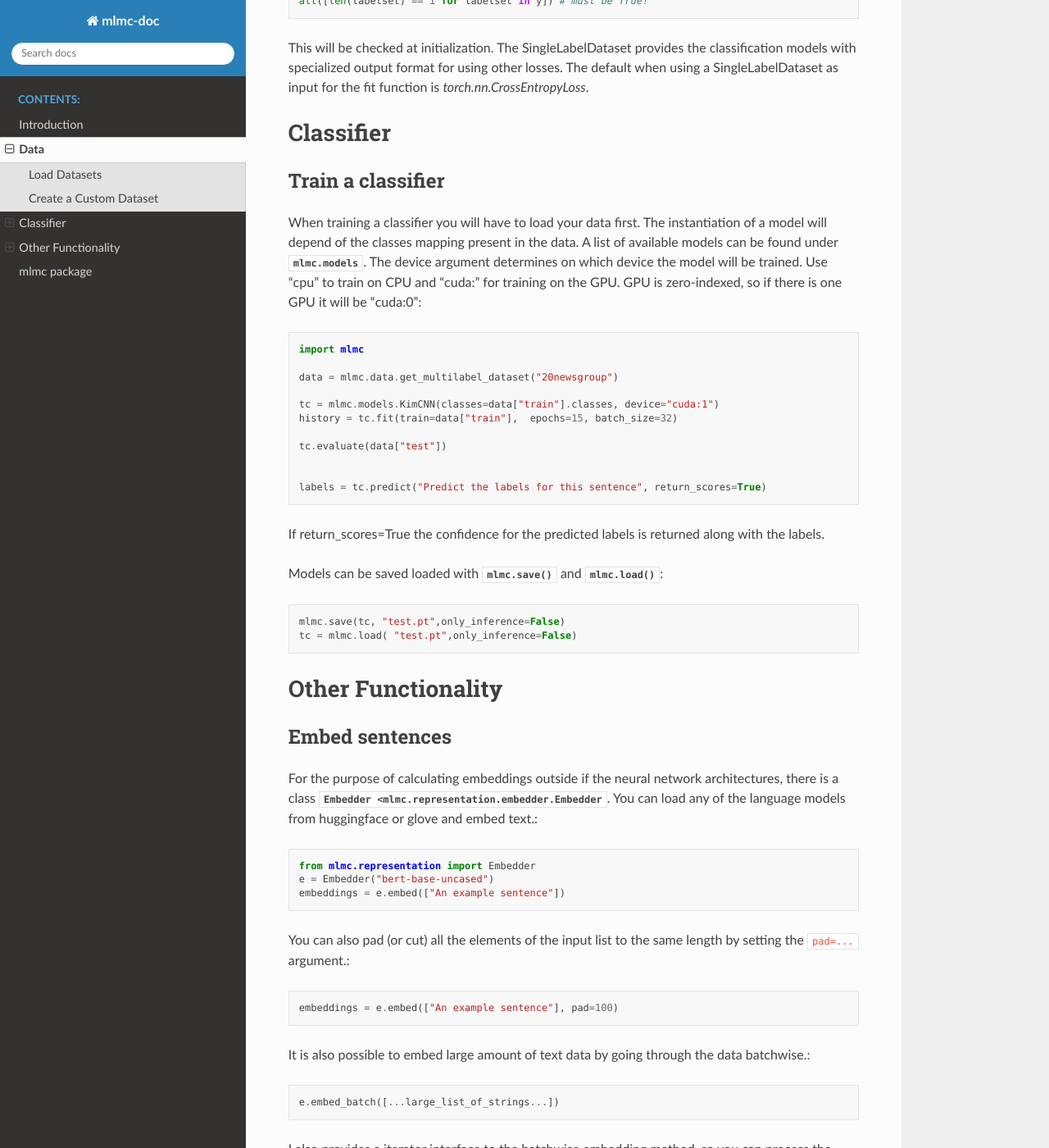
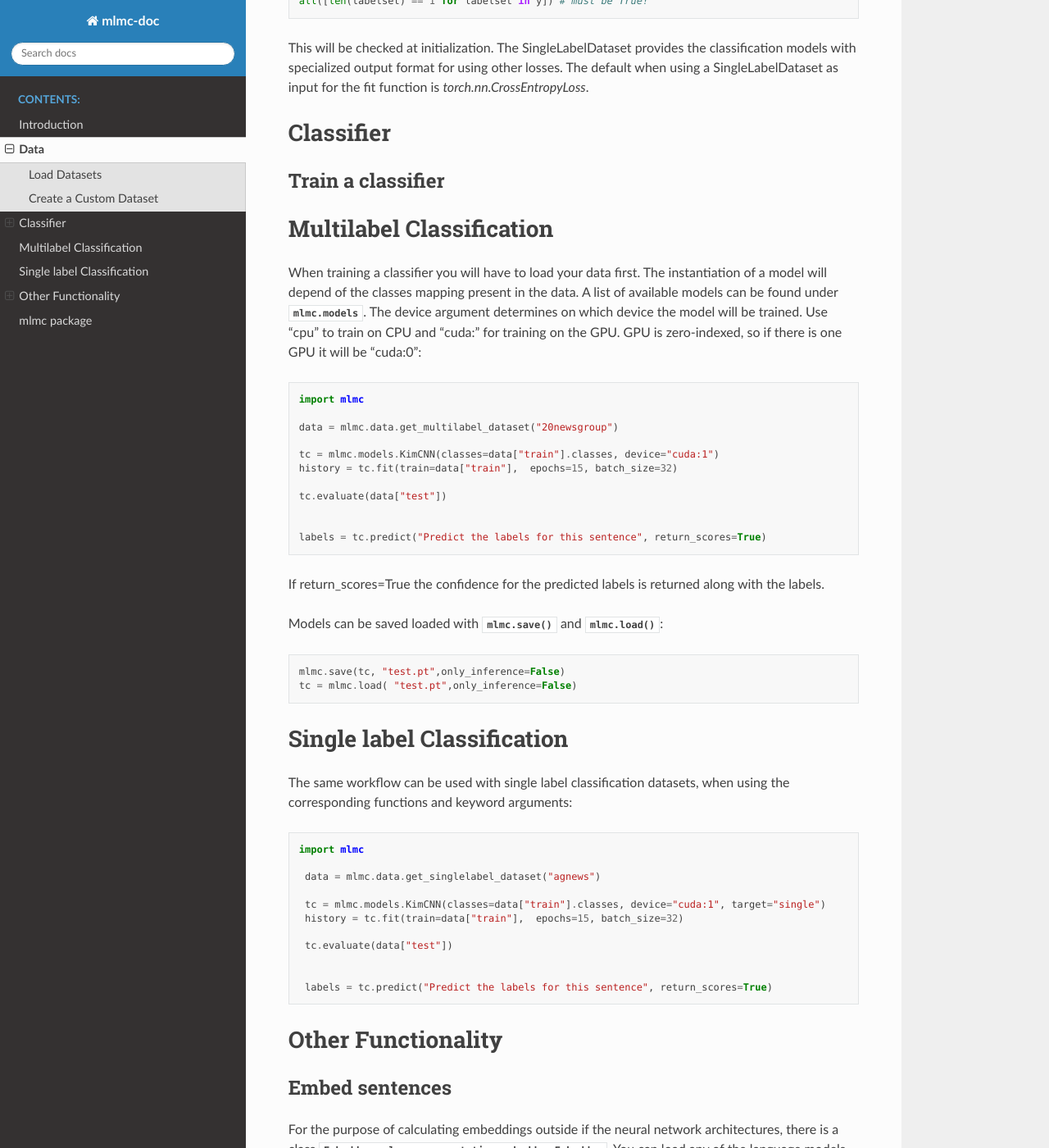
Before and after one commit to JaBorst/mlmc, a Sphinx documentation site: the page built from docs/example.rst, in a window 1280 px wide and 1400 px high, scrolled down 1403 px. Shown: the whole window at 82% size. Built offline with Sphinx 7.4.7 and the Read the Docs theme 2.0.0, drawn with Linux system fonts in a browser that asks for light colours.

Commit message:
Single label Example Documentation

```diff
--- a/docs/example.rst
+++ b/docs/example.rst
@@ -64,6 +64,8 @@ Classifier
 Train a classifier
 ___________________
 
+Multilabel Classification
+--------------------------
 When training a classifier you will have to load your data first. The instantiation of a model will depend of the
 classes mapping present in the data. A list of available models can be found under :py:mod:`mlmc.models`.
 The device argument determines on which device the model will be trained. Use "cpu" to train on CPU and "cuda:" for
@@ -88,6 +90,23 @@ Models can be saved loaded with :py:meth:`mlmc.save() <mlmc.save_and_load.save>`
     mlmc.save(tc, "test.pt",only_inference=False)
     tc = mlmc.load( "test.pt",only_inference=False)
 
+
+Single label Classification
+----------------------------
+The same workflow can be used with single label classification datasets, when using the corresponding functions and keyword arguments: ::
+
+
+   import mlmc
+
+    data = mlmc.data.get_singlelabel_dataset("agnews")
+
+    tc = mlmc.models.KimCNN(classes=data["train"].classes, device="cuda:1", target="single")
+    history = tc.fit(train=data["train"],  epochs=15, batch_size=32)
+
+    tc.evaluate(data["test"])
+
+
+    labels = tc.predict("Predict the labels for this sentence", return_scores=True)
 
 
 Other Functionality
```
